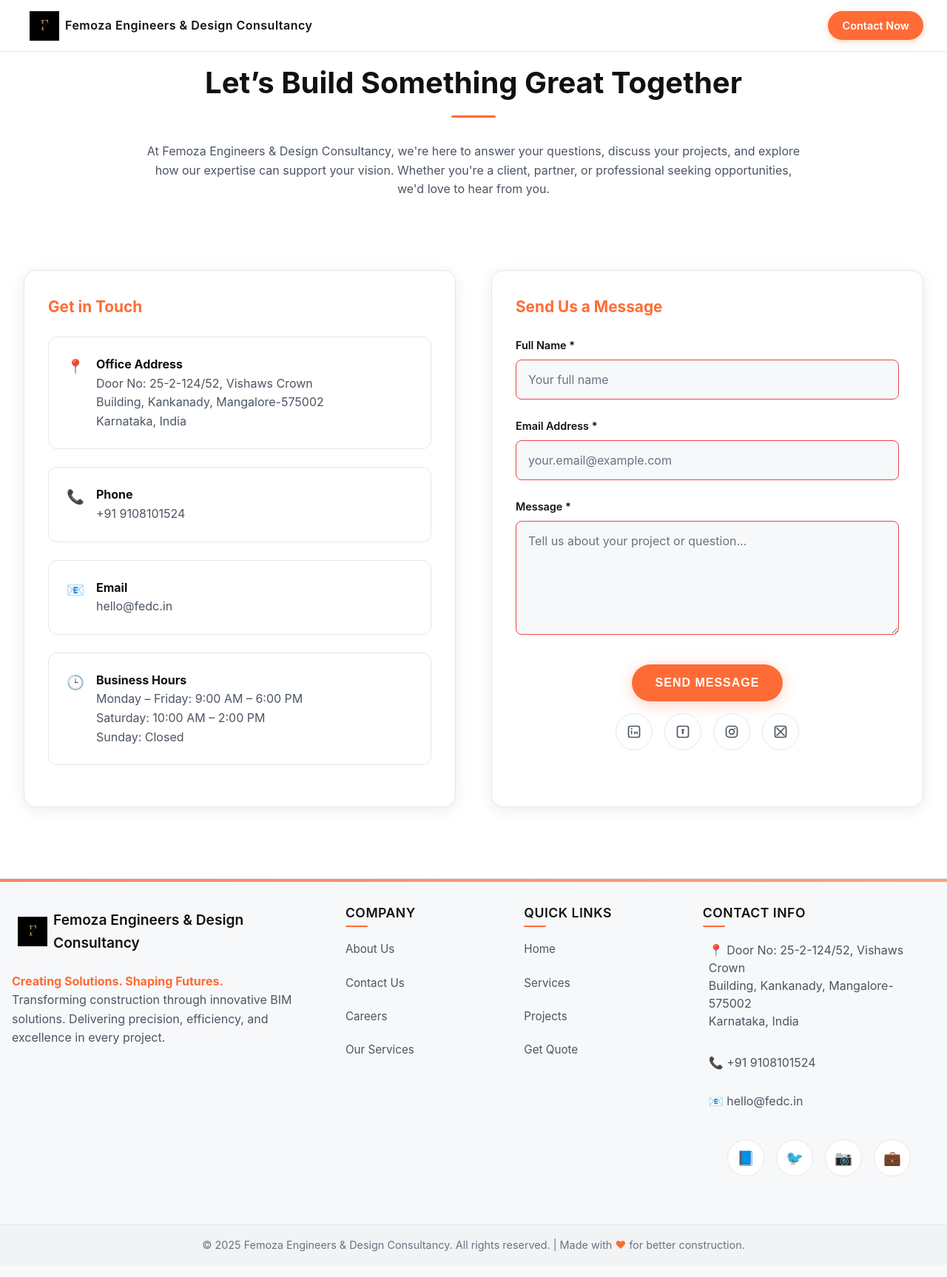
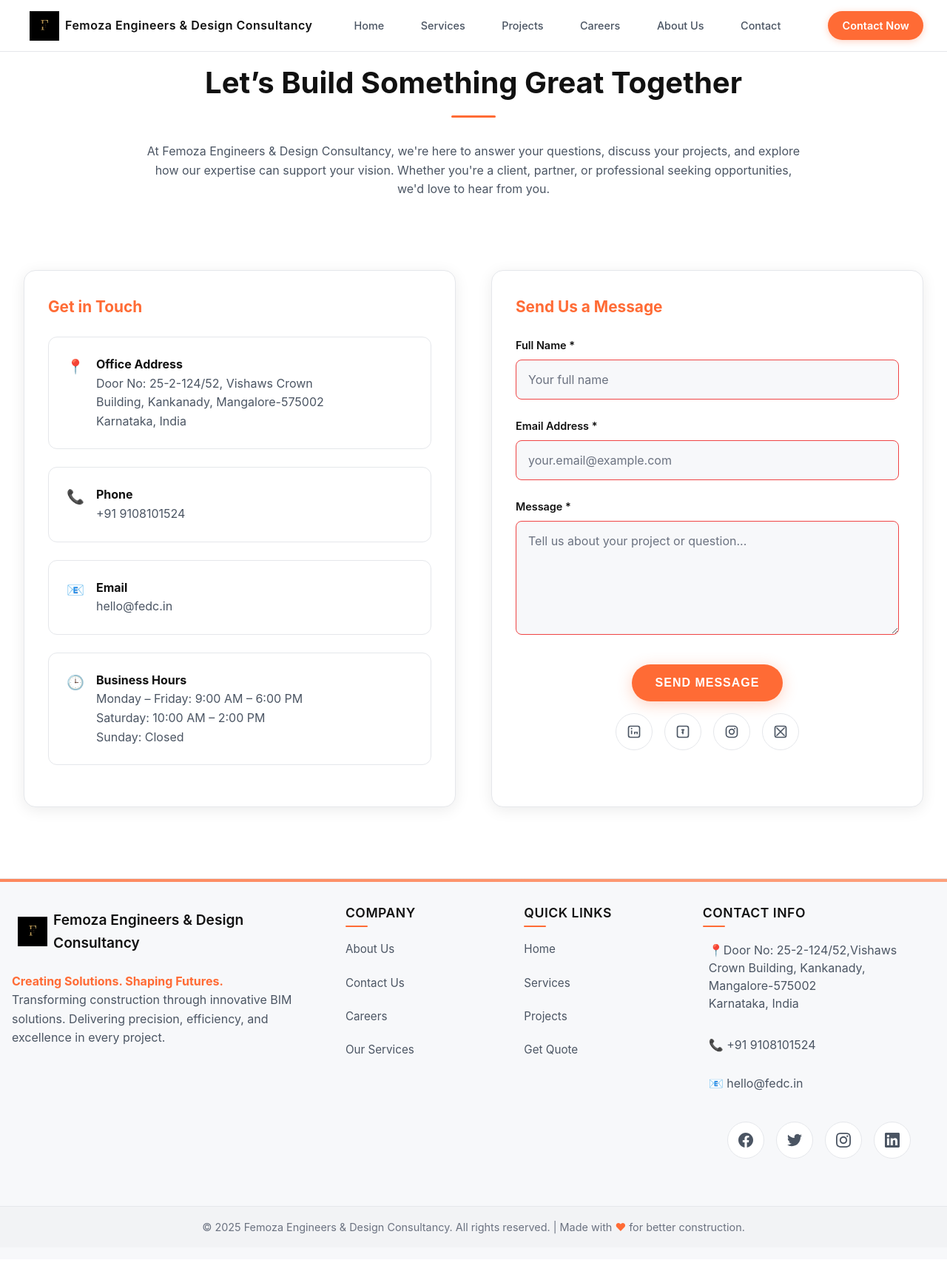
Before and after one commit to Jenish00007/Femoza-Engineers-Design-Consultancy, a React (Create React App) app: page /contact in a window 1280 px wide. Shown: the whole page at 74% size. After the commit the page ends 1702 px from the top, so only its background shows below. Built offline with nearby package versions, Linux system fonts and the light colour scheme.

Commit message:
new updates and changes

```diff
--- a/public/index.html
+++ b/public/index.html
@@ -2,7 +2,7 @@
 <html lang="en">
   <head>
     <meta charset="utf-8" />
-    <link rel="icon" href="%PUBLIC_URL%/favicon.ico" />
+    <link rel="icon" href="%PUBLIC_URL%/favicon.png" type="image/png" />
     <meta name="viewport" content="width=device-width, initial-scale=1" />
     <meta name="theme-color" content="#d49d33" />
     <meta
@@ -11,7 +11,7 @@
     />
     <meta name="keywords" content="BIM, construction visualization, 3D modeling, MEP services, architectural drafting, structural modeling, construction simulation" />
     <meta name="author" content="Femoza Engineers & Design Consultancy" />
-    <link rel="apple-touch-icon" href="%PUBLIC_URL%/logo192.png" />
+    <link rel="apple-touch-icon" href="%PUBLIC_URL%/favicon.png" />
     <!--
       manifest.json provides metadata used when your web app is installed on a
       user's mobile device or desktop. See https://developers.google.com/web/fundamentals/web-app-manifest/
--- a/src/App.css
+++ b/src/App.css
@@ -129,11 +129,21 @@
 }
 
 .nav-links {
-  display: flex;
+  display: flex !important;
   list-style: none;
   gap: 1.5rem;
   align-items: center;
   transition: all 0.3s ease;
+  position: static !important;
+  left: auto !important;
+  width: auto !important;
+  height: auto !important;
+  background: transparent !important;
+  backdrop-filter: none !important;
+  flex-direction: row !important;
+  justify-content: flex-start !important;
+  z-index: auto !important;
+  transform: none !important;
 }
 
 .nav-link {
@@ -146,6 +156,10 @@
   font-size: 0.9rem;
   position: relative;
   white-space: nowrap;
+  display: block !important;
+  width: auto !important;
+  min-height: auto !important;
+  text-align: left !important;
 }
 
 .nav-link:hover {
@@ -191,7 +205,7 @@
 }
 
 .mobile-menu-toggle {
-  display: none;
+  display: none !important;
   background: none;
   border: none;
   color: var(--text-primary);
@@ -217,6 +231,44 @@
 .mobile-menu-toggle.active {
   color: var(--orange-primary);
   background: rgba(255, 107, 53, 0.1);
+}
+
+/* Desktop navigation - ensure visibility */
+@media (min-width: 769px) {
+  .nav-links {
+    display: flex !important;
+    position: static !important;
+    left: auto !important;
+    width: auto !important;
+    height: auto !important;
+    background: transparent !important;
+    backdrop-filter: none !important;
+    flex-direction: row !important;
+    justify-content: flex-start !important;
+    z-index: auto !important;
+    transform: none !important;
+    opacity: 1 !important;
+    pointer-events: all !important;
+  }
+
+  .nav-link {
+    display: block !important;
+    width: auto !important;
+    min-height: auto !important;
+    text-align: left !important;
+    font-size: 0.9rem !important;
+    padding: 0.4rem 0.8rem !important;
+    opacity: 1 !important;
+    pointer-events: all !important;
+  }
+
+  .mobile-menu-toggle {
+    display: none !important;
+  }
+
+  .nav-cta {
+    display: inline-flex !important;
+  }
 }
 
 /* Mobile menu overlay */
@@ -248,11 +300,13 @@
   }
 }
 
-/* Mobile menu close animation */
-.nav-links:not(.mobile-open) {
-  transform: translateX(100%);
-  opacity: 0;
-  pointer-events: none;
+/* Mobile menu close animation - only apply on mobile */
+@media (max-width: 768px) {
+  .nav-links:not(.mobile-open) {
+    transform: translateX(100%);
+    opacity: 0;
+    pointer-events: none;
+  }
 }
 
 /* Hero Section */
@@ -1054,7 +1108,7 @@
   height: 40px;
   background: var(--bg-card);
   border: 1px solid var(--border-primary);
-  border-radius: 50%;
+  border-radius: 12px;
   color: var(--text-secondary);
   text-decoration: none;
   transition: all 0.3s ease;
@@ -1286,7 +1340,7 @@
   width: 60px;
   height: 60px;
   background: var(--orange-primary);
-  border-radius: 50%;
+  border-radius: 16px;
   display: flex;
   align-items: center;
   justify-content: center;
@@ -1594,6 +1648,7 @@
     gap: 2rem;
     transition: all 0.3s ease;
     z-index: 999;
+    transform: translateX(-100%);
   }
 
   .nav-links.mobile-open {
@@ -2586,7 +2641,7 @@
   width: 60px;
   height: 60px;
   background: var(--orange-primary);
-  border-radius: 50%;
+  border-radius: 16px;
   display: flex;
   align-items: center;
   justify-content: center;
--- a/src/App.js
+++ b/src/App.js
@@ -148,9 +148,9 @@
             <div className="footer-col">
               <div className="footer-contact">
                 <h4 className="footer-title">Contact Info</h4>
-                <p>📍 Door No: 25-2-124/52, Vishaws Crown<br/>
-                   Building, Kankanady, Mangalore-575002<br/>
-                   Karnataka, India</p>
+                <p>📍Door No: 25-2-124/52,Vishaws Crown
+                    Building, Kankanady, Mangalore-575002<br/>
+                    Karnataka, India</p>
                 <p>📞 +91 9108101524</p>
                 <p>📧 hello@fedc.in</p>
               </div>
@@ -159,16 +159,24 @@
 
               <div className="social-links">
                 <a href="#" className="social-link" aria-label="Facebook">
-                  <span>📘</span>
+                  <svg width="20" height="20" viewBox="0 0 24 24" fill="currentColor" xmlns="http://www.w3.org/2000/svg">
+                    <path d="M24 12.073c0-6.627-5.373-12-12-12s-12 5.373-12 12c0 5.99 4.388 10.954 10.125 11.854v-8.385H7.078v-3.47h3.047V9.43c0-3.007 1.792-4.669 4.533-4.669 1.312 0 2.686.235 2.686.235v2.953H15.83c-1.491 0-1.956.925-1.956 1.874v2.25h3.328l-.532 3.47h-2.796v8.385C19.612 23.027 24 18.062 24 12.073z"/>
+                  </svg>
                 </a>
                 <a href="#" className="social-link" aria-label="Twitter">
-                  <span>🐦</span>
+                  <svg width="20" height="20" viewBox="0 0 24 24" fill="currentColor" xmlns="http://www.w3.org/2000/svg">
+                    <path d="M23.953 4.57a10 10 0 01-2.825.775 4.958 4.958 0 002.163-2.723c-.951.555-2.005.959-3.127 1.184a4.92 4.92 0 00-8.384 4.482C7.69 8.095 4.067 6.13 1.64 3.162a4.822 4.822 0 00-.666 2.475c0 1.71.87 3.213 2.188 4.096a4.904 4.904 0 01-2.228-.616v.06a4.923 4.923 0 003.946 4.827 4.996 4.996 0 01-2.212.085 4.936 4.936 0 004.604 3.417 9.867 9.867 0 01-6.102 2.105c-.39 0-.779-.023-1.17-.067a13.995 13.995 0 007.557 2.209c9.053 0 13.998-7.496 13.998-13.985 0-.21 0-.42-.015-.63A9.935 9.935 0 0024 4.59z"/>
+                  </svg>
                 </a>
                 <a href="#" className="social-link" aria-label="Instagram">
-                  <span>📷</span>
+                  <svg width="20" height="20" viewBox="0 0 24 24" fill="currentColor" xmlns="http://www.w3.org/2000/svg">
+                    <path d="M12 2.163c3.204 0 3.584.012 4.85.07 3.252.148 4.771 1.691 4.919 4.919.058 1.265.069 1.645.069 4.849 0 3.205-.012 3.584-.069 4.849-.149 3.225-1.664 4.771-4.919 4.919-1.266.058-1.644.07-4.85.07-3.204 0-3.584-.012-4.849-.07-3.26-.149-4.771-1.699-4.919-4.92-.058-1.265-.07-1.644-.07-4.849 0-3.204.013-3.583.07-4.849.149-3.227 1.664-4.771 4.919-4.919 1.266-.057 1.645-.069 4.849-.069zm0-2.163c-3.259 0-3.667.014-4.947.072-4.358.2-6.78 2.618-6.98 6.98-.059 1.281-.073 1.689-.073 4.948 0 3.259.014 3.668.072 4.948.2 4.358 2.618 6.78 6.98 6.98 1.281.058 1.689.072 4.948.072 3.259 0 3.668-.014 4.948-.072 4.354-.2 6.782-2.618 6.979-6.98.059-1.28.073-1.689.073-4.948 0-3.259-.014-3.667-.072-4.947-.196-4.354-2.617-6.78-6.979-6.98-1.281-.059-1.69-.073-4.949-.073zm0 5.838c-3.403 0-6.162 2.759-6.162 6.162s2.759 6.163 6.162 6.163 6.162-2.759 6.162-6.163c0-3.403-2.759-6.162-6.162-6.162zm0 10.162c-2.209 0-4-1.79-4-4 0-2.209 1.791-4 4-4s4 1.791 4 4c0 2.21-1.791 4-4 4zm6.406-11.845c-.796 0-1.441.645-1.441 1.44s.645 1.44 1.441 1.44c.795 0 1.439-.645 1.439-1.44s-.644-1.44-1.439-1.44z"/>
+                  </svg>
                 </a>
                 <a href="#" className="social-link" aria-label="LinkedIn">
-                  <span>💼</span>
+                  <svg width="20" height="20" viewBox="0 0 24 24" fill="currentColor" xmlns="http://www.w3.org/2000/svg">
+                    <path d="M20.447 20.452h-3.554v-5.569c0-1.328-.027-3.037-1.852-3.037-1.853 0-2.136 1.445-2.136 2.939v5.667H9.351V9h3.414v1.561h.046c.477-.9 1.637-1.85 3.37-1.85 3.601 0 4.267 2.37 4.267 5.455v6.286zM5.337 7.433c-1.144 0-2.063-.926-2.063-2.065 0-1.138.92-2.063 2.063-2.063 1.14 0 2.064.925 2.064 2.063 0 1.139-.925 2.065-2.064 2.065zm1.782 13.019H3.555V9h3.564v11.452zM22.225 0H1.771C.792 0 0 .774 0 1.729v20.542C0 23.227.792 24 1.771 24h20.451C23.2 24 24 23.227 24 22.271V1.729C24 .774 23.2 0 22.222 0h.003z"/>
+                  </svg>
                 </a>
               </div>
             </div>
--- a/src/pages/HomePage.js
+++ b/src/pages/HomePage.js
@@ -225,7 +225,9 @@
                 <label htmlFor="message">Message</label>
                 <textarea id="message" name="message" rows="5" required placeholder="Tell us about your project requirements..."></textarea>
               </div>
-              <button type="submit" className="btn btn-primary">Send Message</button>
+              <div style={{ textAlign: 'center' }}>
+                <button type="submit" className="btn btn-primary">Send Message</button>
+              </div>
             </form>
           </div>
         </div>
--- a/src/pages/ProjectsPage.js
+++ b/src/pages/ProjectsPage.js
@@ -189,7 +189,7 @@
             Explore our portfolio to see how Femoza Engineers & Design Consultancy has been shaping smarter construction across industries.<br/><br/>
             Each project represents our commitment to excellence, innovation, and delivering solutions that exceed expectations.
           </p>
-          <div className="cta-buttons">
+          <div className="cta-buttons" style={{ justifyContent: 'center' }}>
             <a href="/#contact" className="btn btn-primary">Start Your Project</a>
             <a href="/services" className="btn btn-secondary">View Our Services</a>
           </div>
--- a/src/pages/ServicesPage.js
+++ b/src/pages/ServicesPage.js
@@ -171,9 +171,8 @@
             Our commitment to excellence, innovation, and client success drives everything we do.
             Let us help you transform your construction projects with the power of advanced BIM technology.
           </p>
-          <div className="cta-buttons">
+          <div className="cta-buttons" style={{ justifyContent: 'center' }}>
             <a href="/#contact" className="btn btn-primary">Start Your Project</a>
-            <a href="mailto:info@empireconstructionvis.com" className="btn btn-secondary">Get Quote</a>
           </div>
         </div>
       </section>
```
Also changed, not shown: public/favicon.png (added), public/manifest.json.
